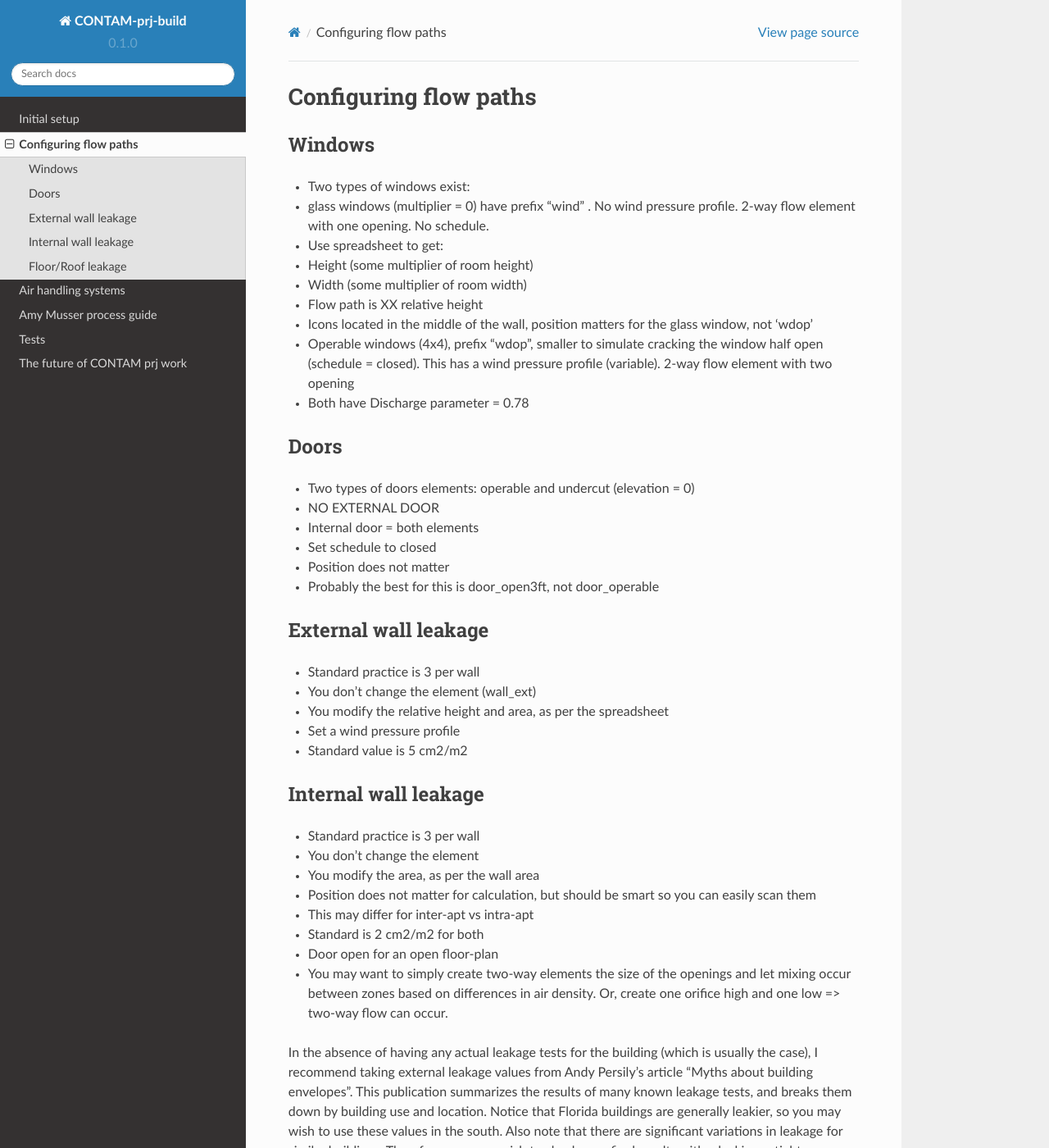
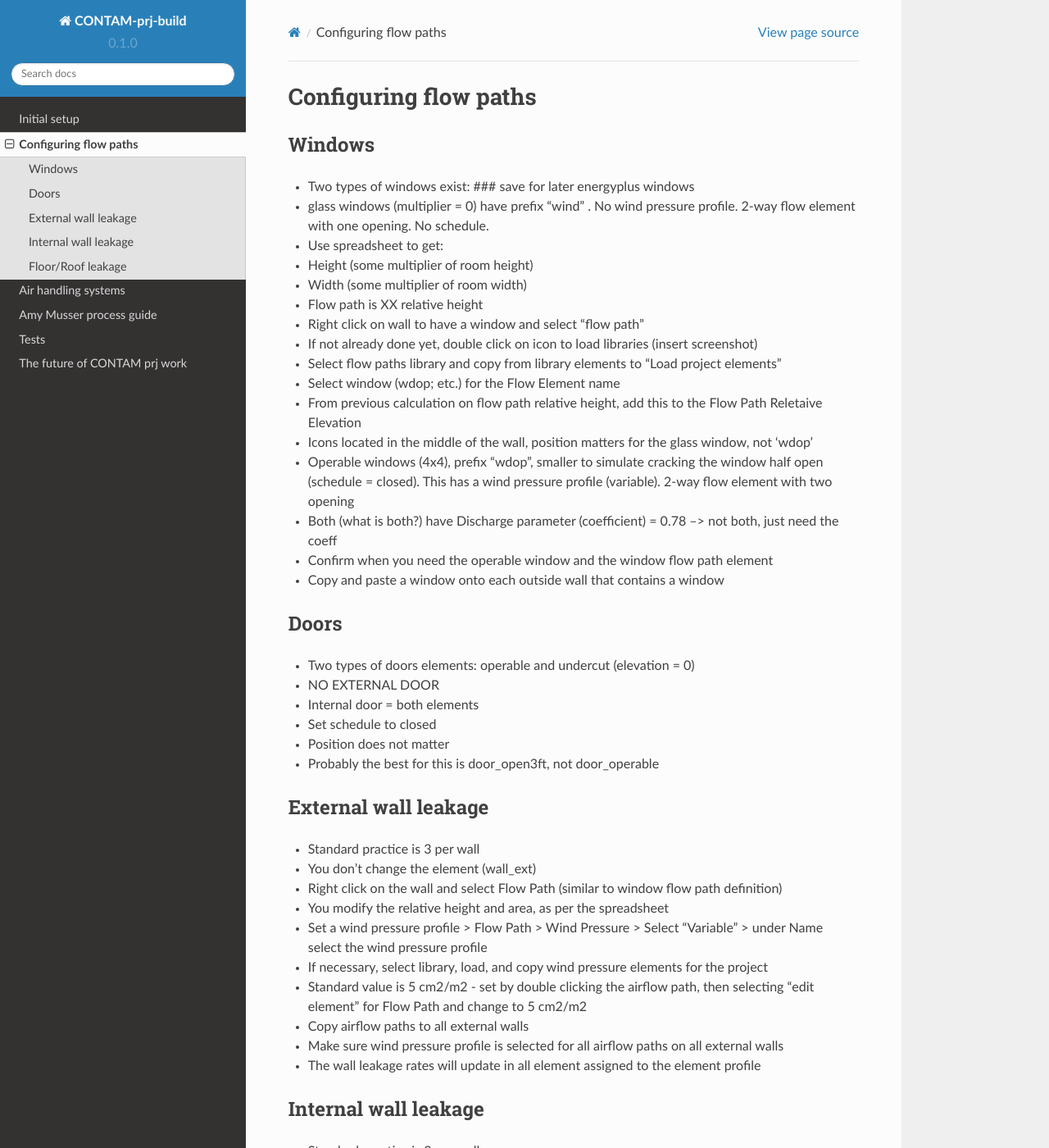
Before and after one commit to cmilando/contam-prj-build-doc, a Sphinx documentation site: the page built from docs/source/flow_paths.rst, in a window 1280 px wide and 1400 px high. Shown: the whole window at 82% size. Built offline with Sphinx 7.4.7 and the Read the Docs theme 2.0.0, drawn with Linux system fonts in a browser that asks for light colours; pages that are not in the unit, such as notebooks, are missing from menus; some of the changed text lies outside the part shown.

Commit message:
Updated flow paths text
added some text to the flow paths file and placeholders for screenshots

```diff
--- a/docs/source/flow_paths.rst
+++ b/docs/source/flow_paths.rst
@@ -3,15 +3,22 @@ Configuring flow paths
 
 Windows
 -----------------------------------
-* Two types of windows exist:
+* Two types of windows exist: ### save for later energyplus windows
 * glass windows (multiplier = 0) have prefix “wind” . No wind pressure profile. 2-way flow element with one opening. No schedule.
 * Use spreadsheet to get:
 * Height (some multiplier of room height)
 * Width (some multiplier of room width)
 * Flow path is XX relative height
+* Right click on wall to have a window and select "flow path"
+* If not already done yet, double click on icon to load libraries (insert screenshot)
+* Select flow paths library and copy from library elements to "Load project elements"
+* Select window (wdop; etc.) for the Flow Element name
+* From previous calculation on flow path relative height, add this to the Flow Path Reletaive Elevation
 * Icons located in the middle of the wall, position matters for the glass window, not ‘wdop’
 * Operable windows (4x4), prefix “wdop”, smaller to simulate cracking the window half open (schedule = closed). This has a wind pressure profile (variable). 2-way flow element with two opening
-* Both have Discharge parameter = 0.78
+* Both (what is both?) have Discharge parameter (coefficient) = 0.78 --> not both, just need the coeff
+* Confirm when you need the operable window and the window flow path element
+* Copy and paste a window onto each outside wall that contains a window
 
 Doors
 -----------------------------------
@@ -26,9 +33,14 @@ External wall leakage
 ------------------------------------
 * Standard practice is 3 per wall
 * You don’t change the element (wall_ext)
+* Right click on the wall and select Flow Path (similar to window flow path definition)
 * You modify the relative height and area, as per the spreadsheet
-* Set a wind pressure profile
-* Standard value is 5 cm2/m2
+* Set a wind pressure profile > Flow Path > Wind Pressure > Select "Variable" > under Name select the wind pressure profile
+* If necessary, select library, load, and copy wind pressure elements for the project
+* Standard value is 5 cm2/m2 - set by double clicking the airflow path, then selecting "edit element" for Flow Path and change to 5 cm2/m2
+* Copy airflow paths to all external walls
+* Make sure wind pressure profile is selected for all airflow paths on all external walls
+* The wall leakage rates will update in all element assigned to the element profile
 
 Internal wall leakage
 ------------------------------------
@@ -55,11 +67,14 @@ Floor/Roof leakage
 * Goes above each ceiling
 * (so if you have basement and lvl1, it goes on lvl 1)
 * (for roof, it goes in the blank layer above the roof)
-* Roof wind pressure profile for roof_leakages
-* Evelation of roof/floor leaks is 0ft
+* Insert a roof/basement above/below current level as needed (Inert Blank Level > Above/below current level)
+* Define airflow path and select roof leak (or other choice) for Flow Element Name
+* Go to Wind Pressure Tab to add profile and select variable
+* Roof wind pressure profile for roof_leakages (similar to adding wind pressure profiles for externall wall leakage rates; load library if necessary)
+* Elevation of roof/floor leaks is 0ft (names "relative elevation")
 * Stairs have to be the zone area
 * You have to modify for the area below. This can be easier with ‘reveal level below’ feature
-* Floor= int wal value
+* Floor= int wall value
 * Roof = ext wall value
 * If you are adding a roof that is peaked
 * then you should include an attic zone on level 4 and add another roof level.
```
